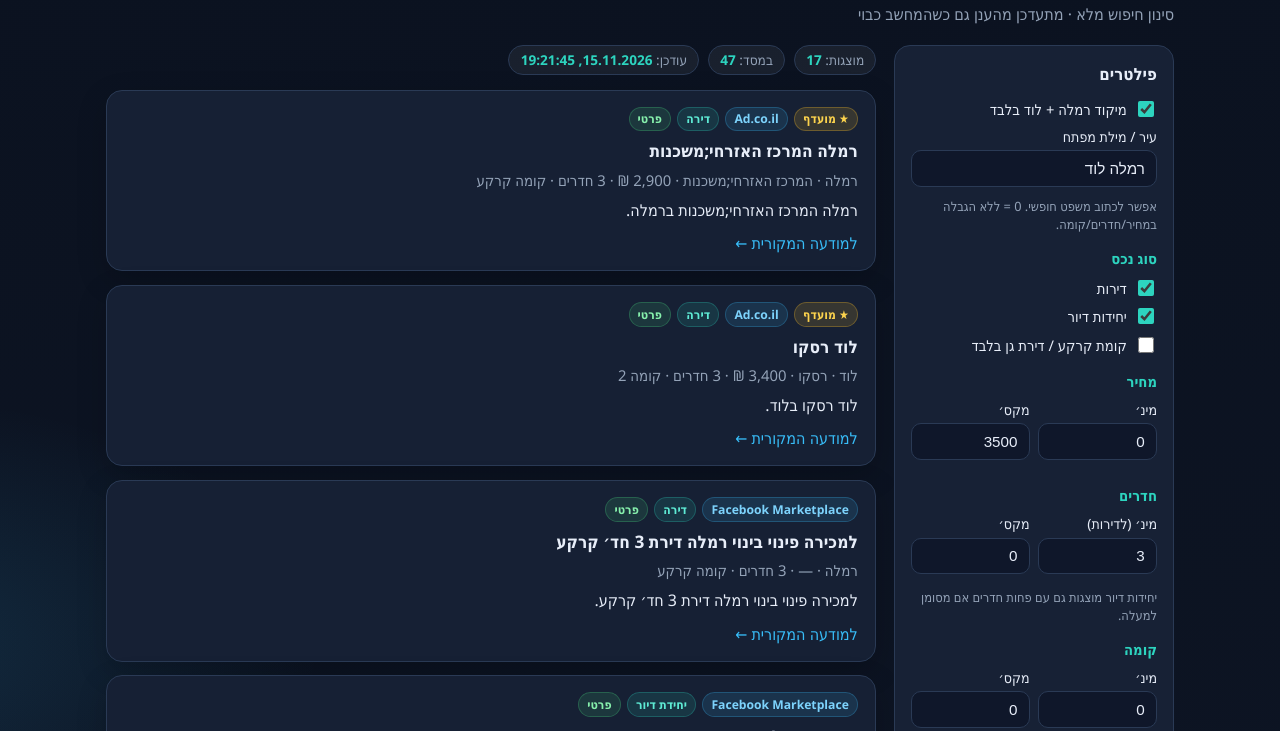
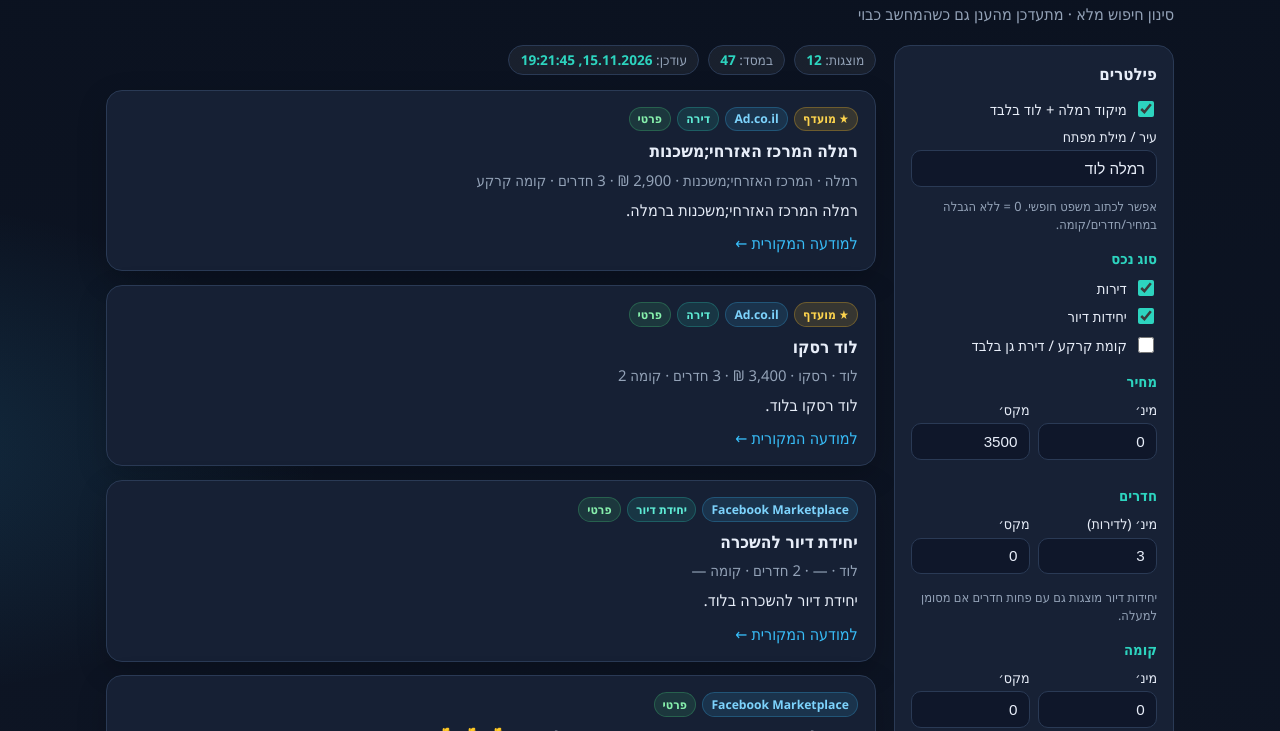
Before and after one commit to natenallalo/boot-home-apartments, a plain HTML site: page docs/index.html in a window 1280 px wide. Shown: the part 69-800 px from the top of the page. Drawn offline with Linux system fonts and the light colour scheme.

Commit message:
Tighten public city filter and hide for-sale ads from rental results.
Co-authored-by: Cursor <cursoragent@cursor.com>

```diff
--- a/docs/index.html
+++ b/docs/index.html
@@ -308,24 +308,31 @@
     }
 
     function matchesCity(item, f) {
-      const cities = f.focusRegion
-        ? FOCUS_CITIES
-        : tokensFromKeyword(f.cityKeyword).filter((t) =>
-            FOCUS_CITIES.includes(t) || /[\u0590-\u05FF]/.test(t)
-          );
+      const cityField = (item.city || "").trim();
       const hay = `${item.city || ""} ${item.neighborhood || ""} ${item.title || ""} ${item.description || ""} ${item.summary || ""}`;
-      if (f.focusRegion || cities.length) {
-        const list = cities.length ? cities : FOCUS_CITIES;
-        return list.some((c) => hay.includes(c));
+      const inFocus = (text) => FOCUS_CITIES.some((c) => (text || "").includes(c));
+
+      if (f.focusRegion) {
+        // If city is known and not Ramla/Lod — exclude (e.g. תל אביב).
+        if (cityField && !inFocus(cityField)) return false;
+        return inFocus(cityField) || inFocus(hay);
       }
-      if (!f.cityKeyword) return true;
-      return tokensFromKeyword(f.cityKeyword).every((t) => hay.includes(t));
+
+      const tokens = tokensFromKeyword(f.cityKeyword);
+      if (!tokens.length) return true;
+      return tokens.every((t) => hay.includes(t));
+    }
+
+    function isSaleAd(item) {
+      const blob = `${item.title || ""} ${item.description || ""}`;
+      return blob.includes("למכירה") && !blob.includes("להשכרה");
     }
 
     function filterListings(f) {
       if (!f.includeApartments && !f.includeUnits) return [];
 
       return ALL.filter((item) => {
+        if (isSaleAd(item)) return false;
         if (f.favoritesOnly && !item.is_favorite) return false;
         if (f.privateOnly && item.is_realtor) return false;
         if (!matchesCity(item, f)) return false;
```
